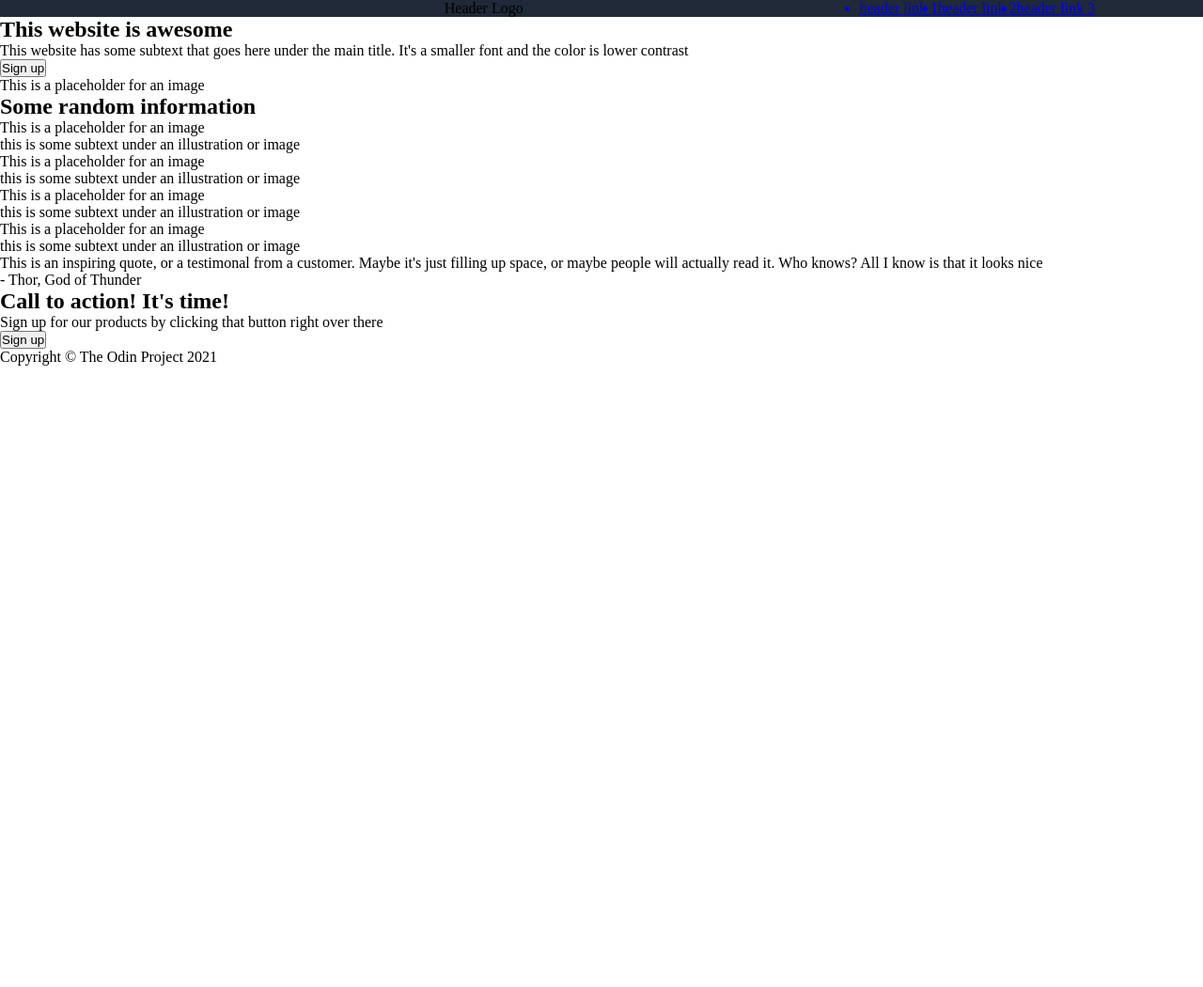
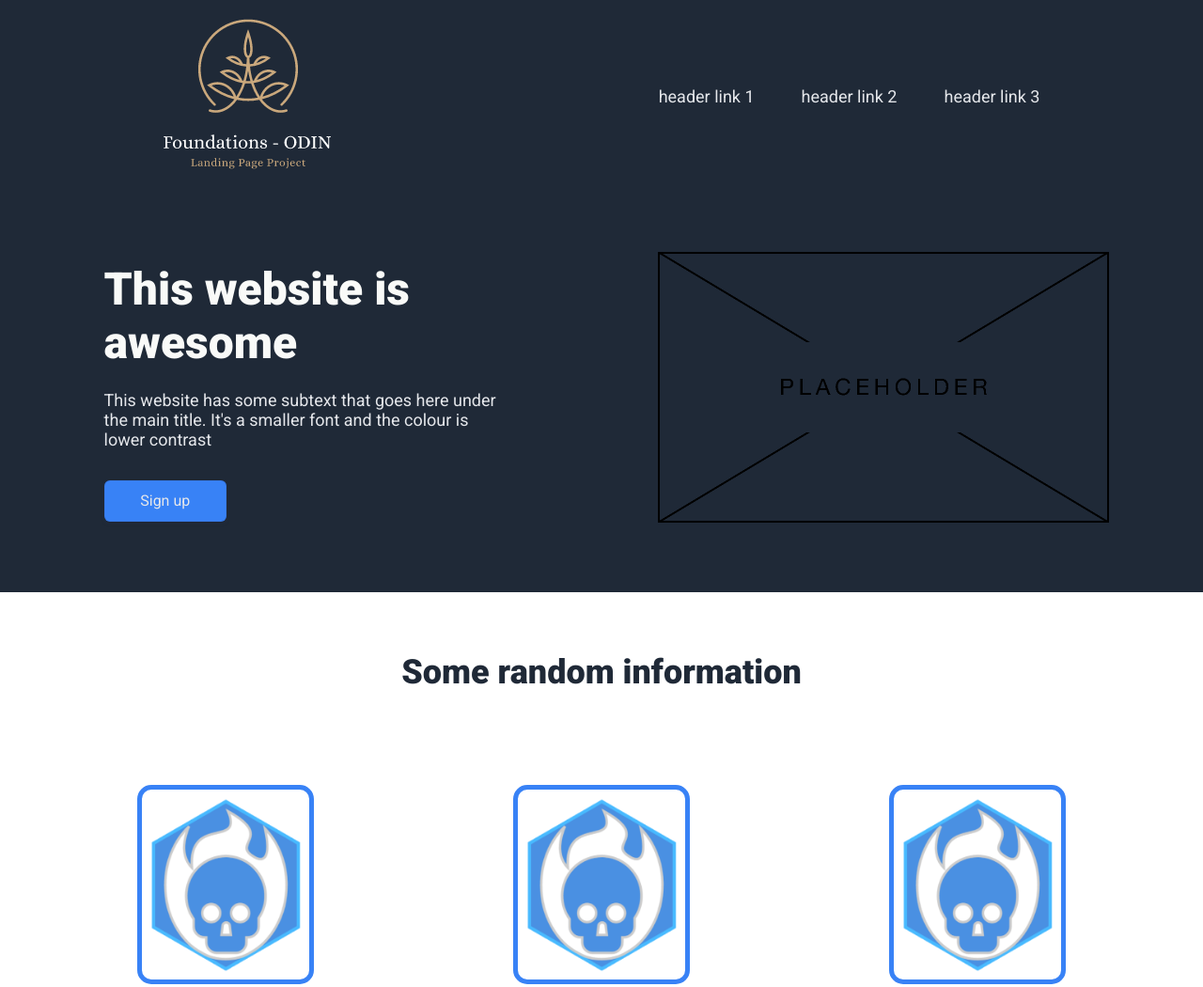
Before and after one commit to PlebianJim/foundations-project-landing-page, a plain HTML site: page index.html in a window 1280 px wide. Shown: the top 1050 px of the page at 94% size. Before the commit the page ends 800 px from the top, so only its background shows below. Drawn offline with Linux system fonts and the light colour scheme.

Commit message:
Completed recreation and pushed inital commit

```diff
--- a/index.html
+++ b/index.html
@@ -4,76 +4,100 @@
 <head>
     <meta charset="UTF-8">
     <meta name="viewport" content="width=device-width, initial-scale=1.0">
+    <link rel="preconnect" href="https://fonts.googleapis.com">
+    <link rel="preconnect" href="https://fonts.gstatic.com" crossorigin>
+    <link href="https://fonts.googleapis.com/css2?family=Roboto:wght@100;300;400;500;700;900&display=swap"
+        rel="stylesheet">
     <link rel="stylesheet" href="styles.css">
-    <title>Odin Project - Foundations - Landing Page</title>
+    <title>Foundations - Landing Page</title>
 </head>
 
 <body>
-    <section class="section-one">
-        <header class="section-one-header">
-            <img src="" alt="" class="section-one-img">
-            <div class="section-one-header-logo">Header Logo</div>
-            <ul class="section-one-ul">
-                <a href="#"><li class="section-one-li">header link 1</li></a>
-                <a href="#"><li class="section-one-li">header link 2</li></a>
-                <a href="#"><li class="section-one-li">header link 3</li></a>
+
+    <header class="header">
+        <div class="header-img-logo"><img src="/images/logo.png" alt="header logo image"></div>
+        <div class="header-ul-links">
+            <ul class="header-links-li">
+                <a href="#" class="header-a">
+                    <li class="header-li">header link 1</li>
+                </a>
+                <a href="#" class="header-a">
+                    <li class="header-li">header link 2</li>
+                </a>
+                <a href="#" class="header-a">
+                    <li class="header-li">header link 3</li>
+                </a>
             </ul>
-        </header>
-    </section>
+        </div>
+    </header>
 
     <section class="section-two">
-        <div class="section-two-heading-text-and-button">
-            <h1 class="section-two-h1">This website is awesome</h1>
-            <p class="section-two-p">This website has some subtext that goes here under the main title. It's a smaller font and the color is lower contrast</p>
-            <button class="section-two-button">Sign up</button>
+        <div class="section-two-text-div">
+            <h1 class="section-two-heading-one">This website is awesome</h1>
+            <p class="section-two-paragraph">This website has some subtext that goes here under the main title. It's a
+                smaller font and the colour is lower contrast</p>
+            <div class="section-two-button-div">
+                <button class="section-two-button">Sign up</button>
+            </div>
         </div>
-        <img src="" alt="" class="section-two-img">This is a placeholder for an image
+        <div class="section-two-image-div">
+            <img src="/images/placeholder.png" alt="placeholder image that says: placeholder">
+        </div>
     </section>
 
     <section class="section-three">
-        <h1 class="section-three-h1">Some random information</h1>
-        <div class="section-three-card-container">
-            <div class="section-three-card">
-                <img src="" alt="" class="section-three-card-img">This is a placeholder for an image
-                <p class="section-three-card-p">this is some subtext under an illustration or image</p>
+        <div class="section-three-heading-one-div">
+            <h1 class="section-three-heading-one">Some random information</h1>
+        </div>
+        <div class="section-three-images-div">
+            <div class="images-container">
+                <img class="image-box" src="/images/burning.png" alt="">
+                <p class="text-box">this is some subtext under an illustration or an image</p>
             </div>
-            <div class="section-three-card">
-                <img src="" alt="" class="section-three-card-img">This is a placeholder for an image
-                <p class="section-three-card-p">this is some subtext under an illustration or image</p>
+            <div class="images-container">
+                <img class="image-box" src="/images/burning.png" alt="">
+                <p class="text-box">this is some subtext under an illustration or an image</p>
             </div>
-            <div class="section-three-card">
-                <img src="" alt="" class="section-three-card-img">This is a placeholder for an image
-                <p class="section-three-card-p">this is some subtext under an illustration or image</p>
+            <div class="images-container">
+                <img class="image-box" src="/images/burning.png" alt="">
+                <p class="text-box">this is some subtext under an illustration or an image</p>
             </div>
-            <div class="section-three-card">
-                <img src="" alt="" class="section-three-card-img">This is a placeholder for an image
-                <p class="section-three-card-p">this is some subtext under an illustration or image</p>
+            <div class="images-container">
+                <img class="image-box" src="/images/burning.png" alt="">
+                <p class="text-box">this is some subtext under an illustration or an image</p>
             </div>
         </div>
     </section>
 
     <section class="section-four">
-        <p class="section-four-p-quote">This is an inspiring quote, or a testimonal from a customer. Maybe it's just filling up space, or maybe people will actually read it. Who knows? All I know is that it looks nice</p>
-        <p class="section-four-p-quote-person">- Thor, God of Thunder</p>
+        <div class="section-four-quote-div">
+            <i>
+                <h1 class="section-four-quote">This is an inspiring quote or a testimonial from a customer. Maybe it's
+                    just filling up space or maybe people will actually read it. Who knows? All I know is that it looks
+                    nice</h1>
+            </i>
+        </div>
+        <div class="section-four-p-div">
+            <p class="section-four-p">-Thor, God of Thunder</p>
+        </div>
     </section>
 
     <section class="section-five">
-        <div class="section-five-background">
+        <div class="section-five-call-to-action-container">
             <div class="section-five-text-container">
-                <h2 class="section-five-h2">Call to action! It's time!</h2>
-                <p class="section-five-p">Sign up for our products by clicking that button right over there</p>
+                <h1>Call to action! It's time!</h1>
+                <p>Sign up for our product by clicking that button right over there!</p>
             </div>
-            <div class="section-5-button-container">
-                <button class="">Sign up</button>
+            <div class="section-five-button-container">
+                <button class="section-five-button">Sign up</button>
             </div>
         </div>
     </section>
 
-    <section class="section-six">
-        <div class="section-six-footer">
-            <p class="section-six-p">Copyright &copy The Odin Project 2021</p>
-        </div>
-    </section>
+    <footer class="footer">
+        <p class="footer-p">Copywright &copy The Odin Project 2021</p>
+        <p class="footer-p">Original design by The Odin Project // Recreated by James Green</p>
+    </footer>
 
 </body>
 
--- a/styles.css
+++ b/styles.css
@@ -1,40 +1,259 @@
+/* Universal selectors */
+
 * {
+    margin: 0;
     padding: 0;
-    margin: 0;
     box-sizing: border-box;
+    font-family: 'Roboto', sans-serif;
 }
 
-body {
+/* header section (logo and links) */
+
+.header {
+    background-color: #1F2937;
     display: flex;
-    flex-direction: column;
+    flex: 1;
+    justify-content: space-around;
+    flex-wrap: wrap;
 }
 
-/* Section One */
-
-.section-one {
-    background-color: #1F2937;
-    display: flex;
-    width: 100%;
-}
-
-.section-one-header {
-    display: flex;
-    width: 100%;
-    justify-content: space-around;
-    gap: 10%;
-}
-
-.section-one-img {
+.header-ul-links {
     display: flex;
 }
 
-.section-one-header-logo {
-    display: flex;
+.header-a {
+    text-decoration: none;
 }
 
-.section-one-ul {
+.header-links-li {
     display: flex;
-    justify-content: space-around
+    justify-content: flex-start;
+    align-items: center;
+    column-gap: 50px;
+    margin: 10px;
 }
 
-/* Section Two */
+.header-li {
+    list-style: none;
+    text-decoration: none;
+    font-size: 18px;
+    color: #E5E7EB;
+}
+
+/* Section two (hero call and image) */
+
+.section-two {
+    background-color: #1F2937;
+    display: flex;
+    flex: 1;
+    gap: 5%;
+    padding: 5%;
+    justify-content: center;
+    align-items: flex-start;
+    flex-wrap: wrap;
+}
+
+.section-two-heading-one {
+    color: #F9FAF8;
+    font-size: 48px;
+    font-weight: 900;
+    padding: 2%;
+    flex-wrap: wrap;
+}
+
+.section-two-paragraph {
+    color: #E5E7EB;
+    font-size: 18px;
+    width: 450px;
+    padding: 2%;
+    flex-wrap: wrap;
+}
+
+.section-two-button-div {
+    padding: 2%;
+    flex-wrap: wrap;
+}
+
+.section-two-button {
+    appearance: button;
+    backface-visibility: hidden;
+    background-color: #3882F6;
+    border-radius: 6px;
+    border-width: 0;
+    box-shadow: rgba(50, 50, 93, .1) 0 0 0 1px inset, rgba(50, 50, 93, .1) 0 2px 5px 0, rgba(0, 0, 0, .07) 0 1px 1px 0;
+    box-sizing: border-box;
+    color: #E5E7EB;
+    cursor: pointer;
+    font-family: 'Roboto', sans-serif;
+    font-size: 100%;
+    height: 44px;
+    line-height: 1.15;
+    margin: 12px 0 0;
+    outline: none;
+    overflow: hidden;
+    padding: 0 25px;
+    position: relative;
+    text-align: center;
+    text-transform: none;
+    transform: translateZ(0);
+    transition: all .2s, box-shadow .08s ease-in;
+    user-select: none;
+    -webkit-user-select: none;
+    touch-action: manipulation;
+    width: 25%;
+    font-family: 'Roboto', sans-serif;
+    flex-wrap: wrap;
+}
+
+/* Section three */
+
+.section-three {
+    display: flex;
+    flex-direction: column;
+    justify-content: center;
+    align-items: center;
+}
+
+.section-three-heading-one {
+    font-weight: 900;
+    font-size: 36px;
+    color: #1F2937;
+    margin-top: 15%;
+}
+
+.section-three-images-div {
+    display: flex;
+    flex-wrap: wrap;
+    justify-content: center;
+    margin-top: -2%;
+}
+
+.images-container {
+    display: flex;
+    flex-direction: column;
+    justify-content: center;
+    align-items: center;
+    gap: 2%;
+}
+
+.image-box {
+    height: 40%;
+    border: 5px #3882F6 solid;
+    border-radius: 15px;
+    padding: 2%;
+}
+
+.text-box {
+    display: flex;
+    flex-wrap: wrap;
+    width: 40%;
+    color: gray;
+    font-family: 'Roboto', sans-serif;
+}
+
+/* Section four */
+
+.section-four {
+    background-color: #E5E7EB;
+    display: flex;
+    flex-direction: column;
+    justify-content: center;
+    align-items: center;
+}
+
+.section-four-quote-div {
+    margin-top: 5%;
+    padding: 2%;
+    width: 35%;
+    font-family: 'Roboto', sans-serif;
+}
+
+.section-four-quote {
+    font-weight: 300;
+}
+
+.section-four-p-div {
+    align-self: flex-end;
+    margin-right: 36%;
+    margin-top: -2%;
+    padding-bottom: 5%;
+}
+
+.section-four-p {
+    font-weight: 700;
+}
+
+/* Section five */
+
+.section-five {
+    display: flex;
+    justify-content: center;
+    align-items: center;
+    padding: 5%;
+}
+
+.section-five-call-to-action-container {
+    display: flex;
+    justify-content: center;
+    align-items: center;
+    background-color: #3882F6;
+    padding: 2% 5%;
+    border-radius: 10px;
+    gap: 25px;
+}
+
+.section-five-text-container {
+    color: white;
+    margin: 10px;
+    justify-content: center;
+    align-items: center;
+    flex: 2;
+}
+
+.section-five-button {
+    appearance: button;
+    backface-visibility: hidden;
+    background-color: #3882F6;
+    border-radius: 6px;
+    border-width: 0;
+    border: 2px white solid;
+    box-shadow: rgba(50, 50, 93, .1) 0 0 0 1px inset, rgba(50, 50, 93, .1) 0 2px 5px 0, rgba(0, 0, 0, .07) 0 1px 1px 0;
+    box-sizing: border-box;
+    color: #E5E7EB;
+    cursor: pointer;
+    font-family: 'Roboto', sans-serif;
+    font-size: 100%;
+    height: 44px;
+    line-height: 1.15;
+    margin: 12px 0 0;
+    outline: none;
+    overflow: hidden;
+    padding: 0 25px;
+    position: relative;
+    text-align: center;
+    text-transform: none;
+    transform: translateZ(0);
+    transition: all .2s, box-shadow .08s ease-in;
+    user-select: none;
+    -webkit-user-select: none;
+    touch-action: manipulation;
+    width: 100%;
+    font-family: 'Roboto', sans-serif;
+    flex-wrap: wrap;
+}
+
+/* Footer */
+.footer {
+    background-color: #1F2937;
+    display: flex;
+    flex-direction: column;
+    align-items: center;
+    justify-content: center;
+    flex-wrap: wrap;
+}
+
+.footer-p {
+    color: white;
+    padding: 2%;
+    font-weight: 100;
+}
```
Also changed, not shown: images/burning.png (added), images/confused.png (added), images/cowering.png (added), images/dazed.png (added), images/logo.png (added), images/placeholder.png (added).
